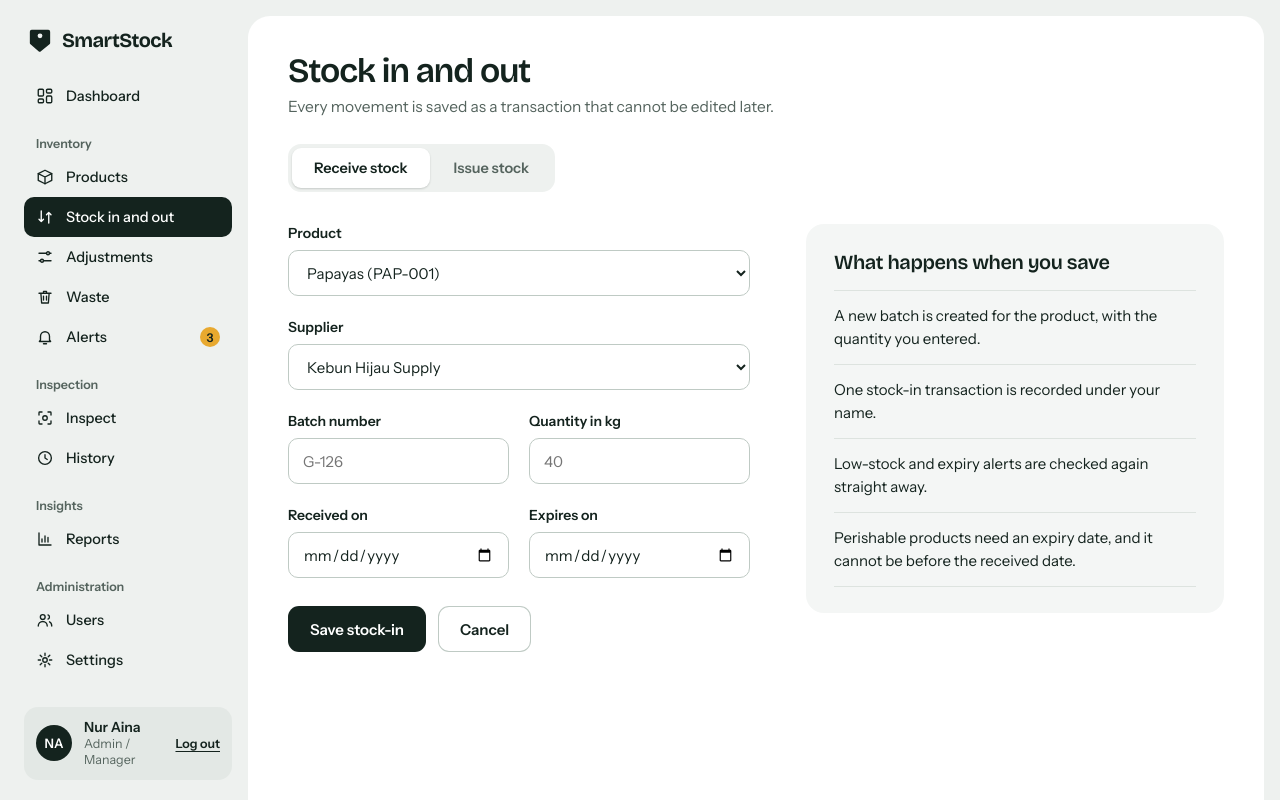
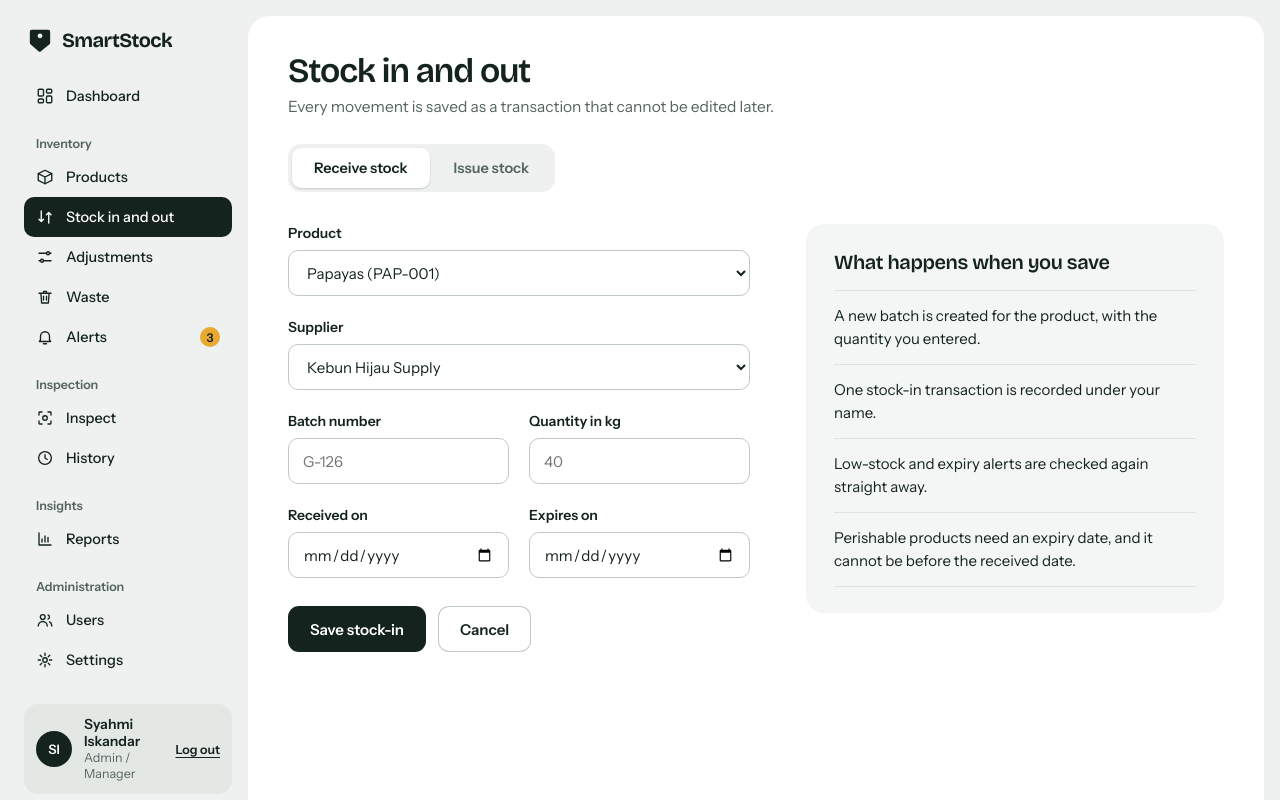
Before and after one commit to syhmiiskndr/smartstock-intelligence, a React (Vite) app: page /stock in a window 1280 px wide. Shown: the top 800 px of the page. Built offline with nearby package versions, Linux system fonts and the light colour scheme.

Commit message:
fix: add name in sidebar

```diff
--- a/src/components/Sidebar.jsx
+++ b/src/components/Sidebar.jsx
@@ -196,9 +196,9 @@ export default class Sidebar extends DCLogic {
             ))}
           </nav>
           <div className="sb-user">
-            <span className="sb-avatar">NA</span>
+            <span className="sb-avatar">SI</span>
             <div className="sb-who">
-              <div className="sb-name">Nur Aina</div>
+              <div className="sb-name">Syahmi Iskandar</div>
               <div className="sb-role">Admin / Manager</div>
             </div>
             <Link to="/login" className="sb-out">
```
